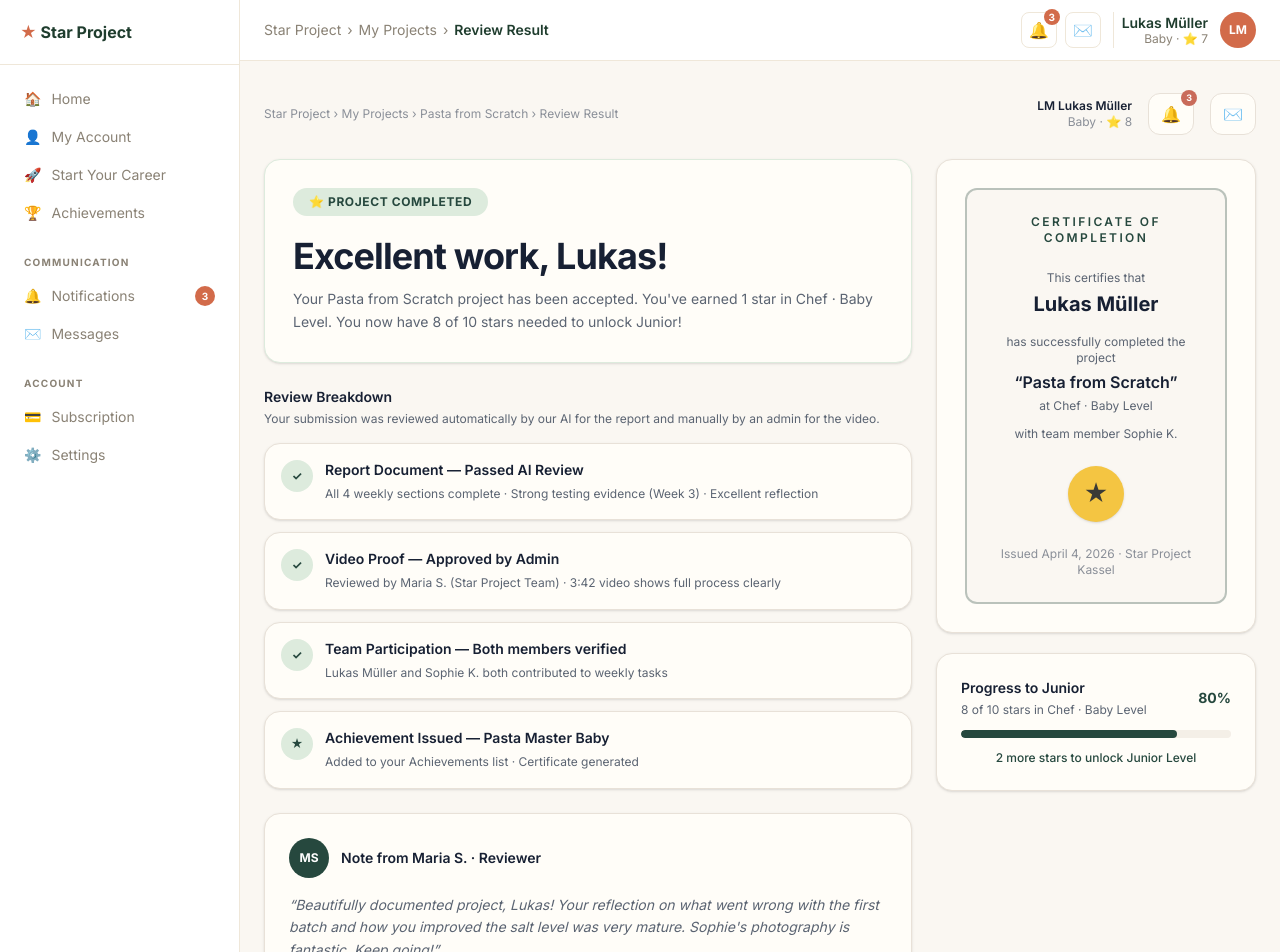
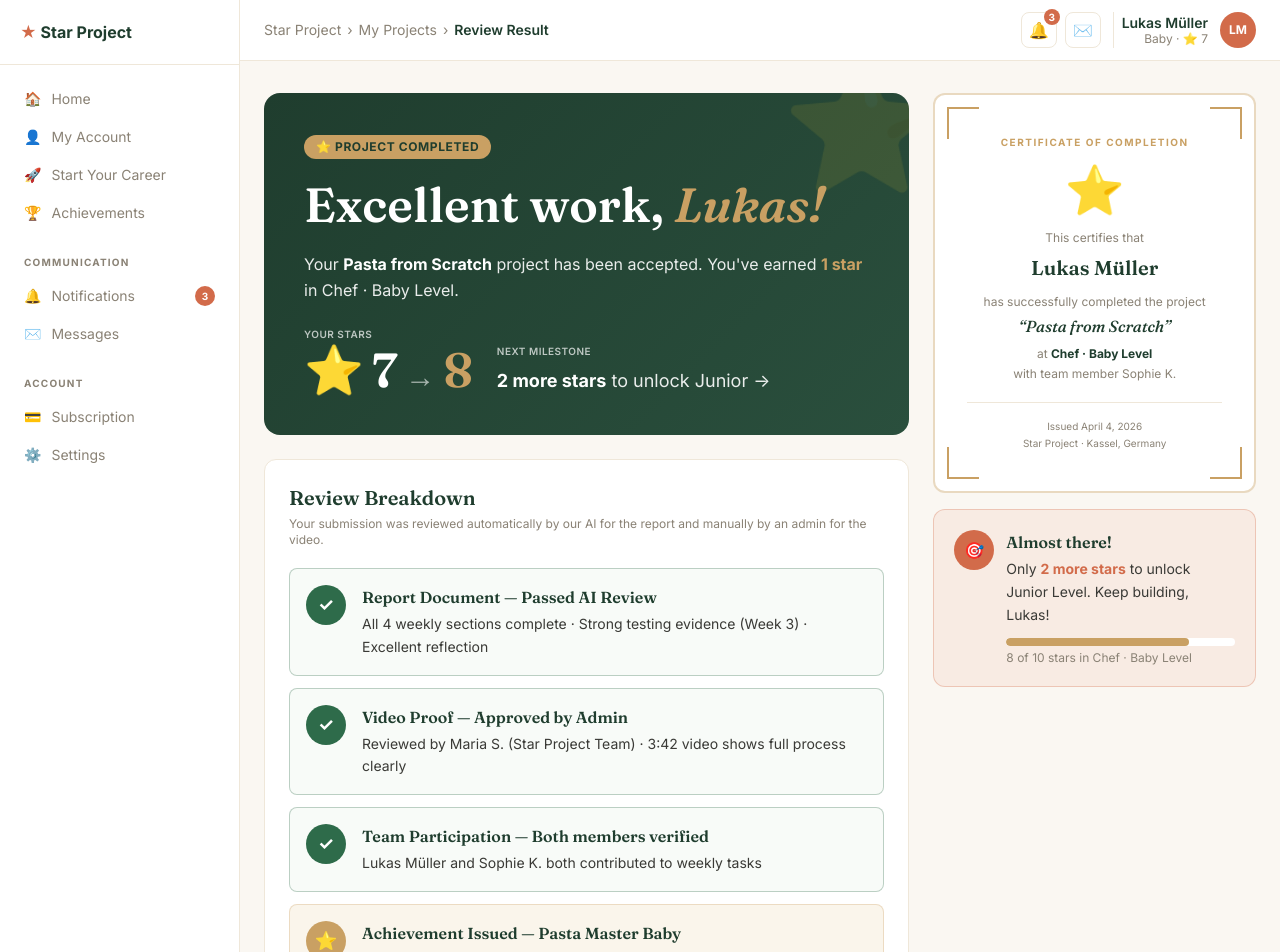
Before and after one commit to iyikbe/star-project-pwa, a React (Vite) app: page /projects/1/result in a window 1280 px wide. Shown: the top 952 px of the page. Built offline with nearby package versions, Linux system fonts and the light colour scheme.

Commit message:
feat(submission): rebuild submission result page from mockup p.12 with certificate preview

```diff
--- a/src/features/submissions/SubmissionResultPage.tsx
+++ b/src/features/submissions/SubmissionResultPage.tsx
@@ -1,238 +1,257 @@
-import { Link } from 'react-router-dom'
+import { Link, useParams } from 'react-router-dom'
 
-type ReviewItem = {
-  icon: string
-  title: string
-  description: string
-  success: boolean
-}
-
-const REVIEW_ITEMS: ReviewItem[] = [
+const REVIEW_BREAKDOWN = [
   {
+    id: 'r1',
     icon: '✓',
+    iconTint: 'green' as const,
     title: 'Report Document — Passed AI Review',
     description:
       'All 4 weekly sections complete · Strong testing evidence (Week 3) · Excellent reflection',
-    success: true,
   },
   {
+    id: 'r2',
     icon: '✓',
+    iconTint: 'green' as const,
     title: 'Video Proof — Approved by Admin',
     description:
       'Reviewed by Maria S. (Star Project Team) · 3:42 video shows full process clearly',
-    success: true,
   },
   {
+    id: 'r3',
     icon: '✓',
+    iconTint: 'green' as const,
     title: 'Team Participation — Both members verified',
     description: 'Lukas Müller and Sophie K. both contributed to weekly tasks',
-    success: true,
   },
   {
-    icon: '★',
+    id: 'r4',
+    icon: '⭐',
+    iconTint: 'gold' as const,
     title: 'Achievement Issued — Pasta Master Baby',
     description: 'Added to your Achievements list · Certificate generated',
-    success: true,
   },
 ]
 
-function TopBar() {
+const REVIEWER_NOTE = {
+  initials: 'MS',
+  name: 'Maria S.',
+  role: 'Reviewer',
+  quote:
+    'Beautifully documented project, Lukas! Your reflection on what went wrong with the first batch and how you improved the salt level was very mature. Sophie\'s photography is fantastic. Keep going!',
+}
+
+export function SubmissionResultPage() {
+  useParams<{ projectId: string }>()
+
   return (
-    <div className="mb-6 flex flex-col gap-3 sm:flex-row sm:items-center sm:justify-between">
-      <p className="text-xs text-[#8A8F98]">
-        Star Project › My Projects › Pasta from Scratch › Review Result
+    <div className="grid gap-6 lg:grid-cols-[2fr_1fr]">
+      {/* LEFT COLUMN */}
+      <div className="flex flex-col gap-6">
+        {/* Section 1 — Celebration Hero */}
+        <section
+          className="relative overflow-hidden rounded-2xl p-6 text-white md:p-10"
+          style={{ background: 'linear-gradient(135deg, #1F3D2E 0%, #2A4F3D 100%)' }}
+        >
+          <div className="absolute -right-8 -top-8 text-9xl opacity-10" aria-hidden="true">
+            ⭐
+          </div>
+
+          <div className="relative">
+            <span className="inline-flex items-center gap-1 rounded-full bg-sp-gold px-3 py-1 text-xs font-bold uppercase tracking-wider text-sp-primary">
+              ⭐ PROJECT COMPLETED
+            </span>
+
+            <h1 className="font-serif mt-4 text-3xl font-semibold leading-tight tracking-normal md:text-5xl">
+              Excellent work, <span className="italic text-sp-gold">Lukas!</span>
+            </h1>
+
+            <p className="mt-4 max-w-2xl text-sm leading-relaxed text-white/90 md:text-base">
+              Your <strong className="text-white">Pasta from Scratch</strong> project has been
+              accepted. You&apos;ve earned <strong className="text-sp-gold">1 star</strong> in Chef
+              · Baby Level.
             </p>
-      <div className="flex items-center gap-4">
-        <div className="text-right text-xs">
-          <p className="font-semibold text-[#172033]">LM Lukas Müller</p>
-          <p className="text-[#8A8F98]">Baby · ⭐ 8</p>
+
+            <div className="mt-6 flex flex-wrap items-end gap-6">
+              <div>
+                <p className="text-[10px] font-semibold uppercase tracking-wider text-white/70">
+                  YOUR STARS
+                </p>
+                <p className="font-serif mt-1 flex items-baseline gap-2 text-4xl font-semibold text-white md:text-5xl">
+                  <span className="text-sp-gold">⭐</span>
+                  <span>7</span>
+                  <span className="text-2xl text-white/60 md:text-3xl">→</span>
+                  <span className="text-sp-gold">8</span>
+                </p>
               </div>
+              <div>
+                <p className="text-[10px] font-semibold uppercase tracking-wider text-white/70">
+                  NEXT MILESTONE
+                </p>
+                <p className="mt-2 text-base text-white/90 md:text-lg">
+                  <strong className="text-white">2 more stars</strong> to unlock Junior →
+                </p>
+              </div>
+            </div>
+          </div>
+        </section>
+
+        {/* Section 2 — Review Breakdown */}
+        <section className="rounded-xl border border-sp-border-soft bg-white p-5 md:p-6">
+          <h2 className="font-serif text-lg font-semibold text-sp-primary md:text-xl">
+            Review Breakdown
+          </h2>
+          <p className="mt-1 text-xs text-sp-text-muted">
+            Your submission was reviewed automatically by our AI for the report and manually by an
+            admin for the video.
+          </p>
+
+          <ul className="mt-5 flex flex-col gap-3">
+            {REVIEW_BREAKDOWN.map((item) => (
+              <li
+                key={item.id}
+                className={`flex gap-4 rounded-lg border p-4 ${
+                  item.iconTint === 'gold'
+                    ? 'border-sp-gold/30 bg-sp-gold-bg-soft/40'
+                    : 'border-sp-accent-green/30 bg-sp-accent-green-bg/30'
+                }`}
+              >
+                <div
+                  className={`flex h-10 w-10 flex-shrink-0 items-center justify-center rounded-full text-lg font-bold text-white ${
+                    item.iconTint === 'gold' ? 'bg-sp-gold' : 'bg-sp-accent-green'
+                  }`}
+                >
+                  <span aria-hidden="true">{item.icon}</span>
+                </div>
+                <div className="min-w-0 flex-1">
+                  <h3 className="font-serif text-base font-semibold text-sp-primary">
+                    {item.title}
+                  </h3>
+                  <p className="mt-1 text-sm leading-relaxed text-sp-text-primary">
+                    {item.description}
+                  </p>
+                </div>
+              </li>
+            ))}
+          </ul>
+        </section>
+
+        {/* Section 3 — Reviewer Note */}
+        <section className="rounded-xl border border-sp-border-soft bg-white p-5 md:p-6">
+          <div className="flex items-start gap-4">
+            <div className="flex h-12 w-12 flex-shrink-0 items-center justify-center rounded-full bg-sp-primary text-sm font-bold text-white">
+              {REVIEWER_NOTE.initials}
+            </div>
+
+            <div className="min-w-0 flex-1">
+              <div className="flex items-baseline gap-2">
+                <h3 className="font-serif text-base font-semibold text-sp-primary">
+                  Note from {REVIEWER_NOTE.name}
+                </h3>
+                <span className="text-xs text-sp-text-muted">· {REVIEWER_NOTE.role}</span>
+              </div>
+
+              <blockquote className="font-serif mt-3 border-l-2 border-sp-coral pl-4 italic leading-relaxed text-sp-text-primary">
+                &ldquo;{REVIEWER_NOTE.quote}&rdquo;
+              </blockquote>
+            </div>
+          </div>
+        </section>
+
+        {/* Section 4 — Action Buttons */}
+        <section className="flex flex-col gap-3 sm:flex-row">
           <button
             type="button"
-          className="relative rounded-xl border border-[#E8E1D8] bg-[#FFFDF8] px-3 py-2 text-sm text-[#5B6472] hover:bg-[#F4EFE7]"
+            onClick={() => console.log('Download certificate')}
+            className="flex flex-1 items-center justify-center gap-2 rounded-lg bg-sp-primary px-5 py-3 text-sm font-semibold text-white transition-colors hover:bg-sp-primary-hover"
           >
-          🔔
-          <span className="absolute -right-1 -top-1 flex h-4 w-4 items-center justify-center rounded-full bg-[#C96B5A] text-[9px] font-bold text-white">
-            3
-          </span>
+            ⬇ Download Certificate
           </button>
-        <button
-          type="button"
-          className="rounded-xl border border-[#E8E1D8] bg-[#FFFDF8] px-3 py-2 text-sm text-[#5B6472] hover:bg-[#F4EFE7]"
+          <Link
+            to="/start"
+            className="flex flex-1 items-center justify-center gap-2 rounded-lg border border-sp-border-input bg-white px-5 py-3 text-sm font-semibold text-sp-primary transition-colors hover:bg-sp-bg-card-muted"
           >
-          ✉️
-        </button>
+            🚀 Browse Next Projects →
+          </Link>
+        </section>
+      </div>
+
+      {/* RIGHT COLUMN — Sidebar */}
+      <div className="flex flex-col gap-4">
+        {/* Certificate Preview */}
+        <section className="relative overflow-hidden rounded-xl border-2 border-sp-gold/40 bg-white p-6">
+          <div
+            className="absolute left-3 top-3 h-8 w-8 border-l-2 border-t-2 border-sp-gold"
+            aria-hidden="true"
+          />
+          <div
+            className="absolute right-3 top-3 h-8 w-8 border-r-2 border-t-2 border-sp-gold"
+            aria-hidden="true"
+          />
+          <div
+            className="absolute bottom-3 left-3 h-8 w-8 border-b-2 border-l-2 border-sp-gold"
+            aria-hidden="true"
+          />
+          <div
+            className="absolute bottom-3 right-3 h-8 w-8 border-b-2 border-r-2 border-sp-gold"
+            aria-hidden="true"
+          />
+
+          <div className="px-2 py-4 text-center">
+            <p className="text-[10px] font-bold uppercase tracking-[0.15em] text-sp-gold">
+              CERTIFICATE OF COMPLETION
+            </p>
+
+            <div className="my-4 text-5xl" aria-hidden="true">
+              ⭐
+            </div>
+
+            <p className="text-xs text-sp-text-muted">This certifies that</p>
+            <p className="font-serif mt-2 text-xl font-semibold text-sp-primary">Lukas Müller</p>
+
+            <p className="mt-3 text-xs text-sp-text-muted">
+              has successfully completed the project
+            </p>
+            <p className="font-serif mt-1 text-base italic text-sp-primary">
+              &ldquo;Pasta from Scratch&rdquo;
+            </p>
+
+            <p className="mt-2 text-xs text-sp-text-muted">
+              at <strong className="text-sp-primary">Chef · Baby Level</strong>
+            </p>
+            <p className="mt-1 text-xs text-sp-text-muted">with team member Sophie K.</p>
+
+            <div className="mt-5 border-t border-sp-border-soft pt-4">
+              <p className="text-[10px] text-sp-text-muted">Issued April 4, 2026</p>
+              <p className="mt-0.5 text-[10px] text-sp-text-muted">
+                Star Project · Kassel, Germany
+              </p>
+            </div>
+          </div>
+        </section>
+
+        {/* Progress Note */}
+        <section className="rounded-xl border border-sp-coral/30 bg-sp-coral-bg-soft/40 p-5">
+          <div className="flex items-start gap-3">
+            <div className="flex h-10 w-10 flex-shrink-0 items-center justify-center rounded-full bg-sp-coral text-white">
+              <span aria-hidden="true">🎯</span>
+            </div>
+            <div className="flex-1">
+              <h3 className="font-serif text-base font-semibold text-sp-primary">Almost there!</h3>
+              <p className="mt-1 text-sm leading-relaxed text-sp-text-primary">
+                Only <strong className="text-sp-coral">2 more stars</strong> to unlock Junior Level.
+                Keep building, Lukas!
+              </p>
+              <div className="mt-3 h-2 w-full overflow-hidden rounded-full bg-white">
+                <div className="h-full rounded-full bg-sp-gold" style={{ width: '80%' }} />
+              </div>
+              <p className="mt-1 text-xs text-sp-text-muted">
+                8 of 10 stars in Chef · Baby Level
+              </p>
+            </div>
+          </div>
+        </section>
       </div>
     </div>
   )
 }
-
-function SuccessHeader() {
-  return (
-    <div className="rounded-2xl border border-[#DDEBDD] bg-[#FFFDF8] p-7 shadow-sm">
-      <span className="inline-block rounded-full bg-[#DDEBDD] px-4 py-1.5 text-xs font-bold uppercase tracking-wider text-[#26483E]">
-        ⭐ Project Completed
-      </span>
-
-      <h1 className="mt-5 text-3xl font-bold tracking-tight text-[#172033] md:text-4xl">
-        Excellent work, Lukas!
-      </h1>
-
-      <p className="mt-3 max-w-2xl text-sm leading-relaxed text-[#5B6472]">
-        Your Pasta from Scratch project has been accepted. You&apos;ve earned 1 star in Chef · Baby
-        Level. You now have 8 of 10 stars needed to unlock Junior!
-      </p>
-    </div>
-  )
-}
-
-function ReviewBreakdown() {
-  return (
-    <div>
-      <p className="mb-1 text-sm font-semibold text-[#172033]">Review Breakdown</p>
-      <p className="mb-4 text-xs text-[#5B6472]">
-        Your submission was reviewed automatically by our AI for the report and manually by an admin
-        for the video.
-      </p>
-
-      <div className="space-y-3">
-        {REVIEW_ITEMS.map((item) => (
-          <div
-            key={item.title}
-            className="rounded-2xl border border-[#E8E1D8] bg-[#FFFDF8] p-4 shadow-sm"
-          >
-            <div className="flex items-start gap-3">
-              <span
-                className={`flex h-8 w-8 shrink-0 items-center justify-center rounded-full text-xs font-bold ${
-                  item.success
-                    ? 'bg-[#DDEBDD] text-[#26483E]'
-                    : 'bg-[#FCE1D8] text-[#C96B5A]'
-                }`}
-              >
-                {item.icon}
-              </span>
-              <div className="flex-1">
-                <p className="text-sm font-semibold text-[#172033]">{item.title}</p>
-                <p className="mt-1 text-xs leading-relaxed text-[#5B6472]">{item.description}</p>
-              </div>
-            </div>
-          </div>
-        ))}
-      </div>
-    </div>
-  )
-}
-
-function ReviewerNote() {
-  return (
-    <div className="rounded-2xl border border-[#E8E1D8] bg-[#FFFDF8] p-6 shadow-sm">
-      <div className="flex items-center gap-3">
-        <div className="flex h-10 w-10 shrink-0 items-center justify-center rounded-full bg-[#26483E] text-xs font-bold text-white">
-          MS
-        </div>
-        <div>
-          <p className="text-sm font-semibold text-[#172033]">Note from Maria S. · Reviewer</p>
-        </div>
-      </div>
-      <p className="mt-4 text-sm italic leading-relaxed text-[#5B6472]">
-        &ldquo;Beautifully documented project, Lukas! Your reflection on what went wrong with the
-        first batch and how you improved the salt level was very mature. Sophie&apos;s photography
-        is fantastic. Keep going!&rdquo;
-      </p>
-    </div>
-  )
-}
-
-function Certificate() {
-  return (
-    <div className="rounded-2xl border border-[#E8E1D8] bg-[#FFFDF8] p-7 shadow-sm">
-      <div className="rounded-xl border-2 border-[#26483E]/30 bg-[#FAF7F2] p-6 text-center">
-        <p className="text-xs font-semibold uppercase tracking-[0.2em] text-[#26483E]">
-          Certificate of Completion
-        </p>
-
-        <p className="mt-6 text-xs text-[#5B6472]">This certifies that</p>
-        <p className="mt-1 text-xl font-bold text-[#172033]">Lukas Müller</p>
-
-        <p className="mt-4 text-xs text-[#5B6472]">
-          has successfully completed the project
-        </p>
-        <p className="mt-1 text-base font-semibold text-[#172033]">&ldquo;Pasta from Scratch&rdquo;</p>
-
-        <p className="mt-1 text-xs text-[#5B6472]">at Chef · Baby Level</p>
-        <p className="mt-3 text-xs text-[#5B6472]">with team member Sophie K.</p>
-
-        <div className="my-6 flex justify-center">
-          <span className="flex h-14 w-14 items-center justify-center rounded-full bg-[#F4C542] text-2xl shadow-sm">
-            ★
-          </span>
-        </div>
-
-        <p className="mt-6 text-xs text-[#8A8F98]">
-          Issued April 4, 2026 · Star Project Kassel
-        </p>
-      </div>
-    </div>
-  )
-}
-
-function ProgressNote() {
-  return (
-    <div className="rounded-2xl border border-[#E8E1D8] bg-[#FFFDF8] p-6 shadow-sm">
-      <div className="flex items-center justify-between">
-        <div>
-          <p className="text-sm font-semibold text-[#172033]">Progress to Junior</p>
-          <p className="mt-1 text-xs text-[#5B6472]">8 of 10 stars in Chef · Baby Level</p>
-        </div>
-        <span className="text-sm font-bold text-[#26483E]">80%</span>
-      </div>
-      <div className="mt-3 h-2 w-full overflow-hidden rounded-full bg-[#F4EFE7]">
-        <div className="h-full w-[80%] rounded-full bg-[#26483E]" />
-      </div>
-      <p className="mt-3 text-center text-xs font-medium text-[#26483E]">
-        2 more stars to unlock Junior Level
-      </p>
-    </div>
-  )
-}
-
-function ActionButtons() {
-  return (
-    <div className="flex flex-col gap-3 sm:flex-row">
-      <button
-        type="button"
-        className="inline-flex items-center justify-center gap-1.5 rounded-full bg-[#26483E] px-7 py-3 text-sm font-bold text-white shadow-sm transition-all hover:bg-[#1F3D35] hover:shadow-md"
-      >
-        ⬇ Download Certificate (PDF)
-      </button>
-      <Link
-        to="/start"
-        className="inline-flex items-center justify-center gap-1.5 rounded-full border border-[#E8E1D8] bg-[#FFFDF8] px-7 py-3 text-sm font-bold text-[#26483E] shadow-sm transition-all hover:border-[#26483E] hover:shadow-md"
-      >
-        🚀 Browse Next Projects
-      </Link>
-    </div>
-  )
-}
-
-export function SubmissionResultPage() {
-  return (
-    <div>
-      <TopBar />
-
-      <div className="grid gap-6 lg:grid-cols-[1fr_320px]">
-        <div className="space-y-6">
-          <SuccessHeader />
-          <ReviewBreakdown />
-          <ReviewerNote />
-          <ActionButtons />
-        </div>
-
-        <div className="space-y-5">
-          <Certificate />
-          <ProgressNote />
-        </div>
-      </div>
-    </div>
-  )
-}
```
Lines whose indentation alone changed are shown as unchanged.
